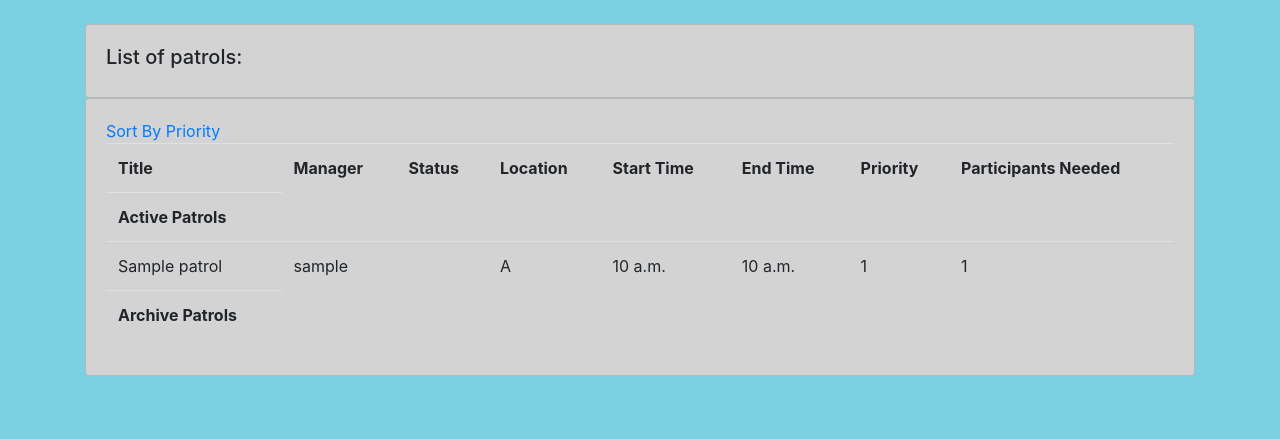
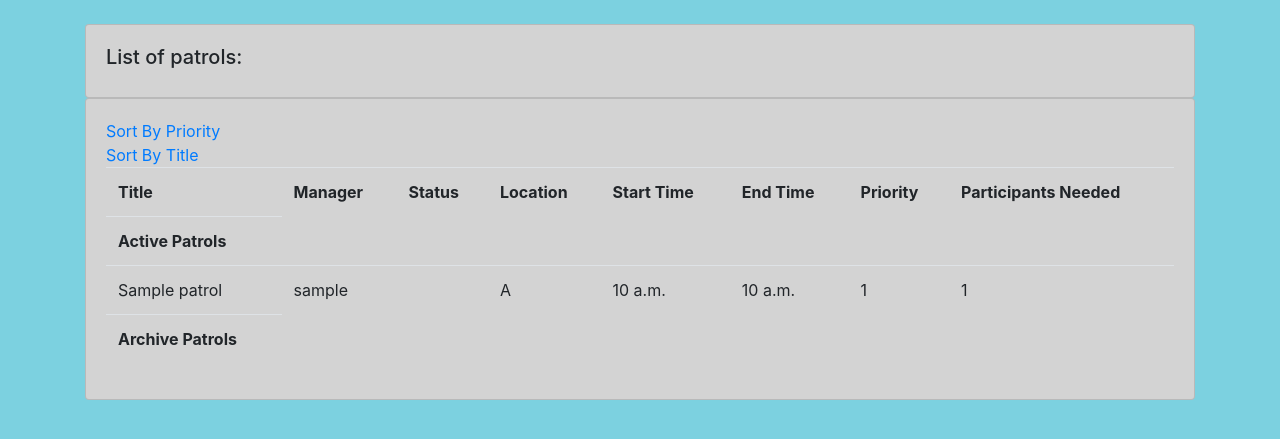
Before and after one commit to bilbisli/SecureCity, a Django app: page /Patrol/ in a window 1280 px wide. Shown: the part 56-495 px from the top of the page. Run offline with Django 4.2, Linux system fonts and the light colour scheme; a user stored in the database is signed in; tables that the repository leaves empty hold one stand-in row (values such as "Sample post").

Commit message:
BSPM2022T11-41

```diff
--- a/SecureCity/HomePage/templates/Patrols/ParentPatrolPage.html
+++ b/SecureCity/HomePage/templates/Patrols/ParentPatrolPage.html
@@ -34,6 +34,7 @@ function myFunction(id) {
 				<div class="card card-body" id="general">
 
 					<th><a href="{{ parent_patrol }}?sort=Priority">Sort By Priority </a></th>
+					<th><a href="{{ parent_patrol }}?sort=Title">Sort By Title </a></th>
 					<table class="table">
 						<tr>
 							<th>Title</th>
--- a/SecureCity/HomePage/views.py
+++ b/SecureCity/HomePage/views.py
@@ -75,8 +75,8 @@ def parent_patrol(request):
         activePatrols = Patrol.objects.filter(patrol_status__in=["Creation", "Active"]).order_by('-priority')
         donePatrols = Patrol.objects.filter(patrol_status="Archive").order_by('-priority')
     else:
-        activePatrols = Patrol.objects.filter(patrol_status__in=["Creation", "Active"])
-        donePatrols = Patrol.objects.filter(patrol_status="Archive")
+        activePatrols = Patrol.objects.filter(patrol_status__in=["Creation", "Active"]).order_by('-title')
+        donePatrols = Patrol.objects.filter(patrol_status="Archive").order_by('-title')
     context = {
         'activePatrols': activePatrols,
         'donePatrols': donePatrols
```
